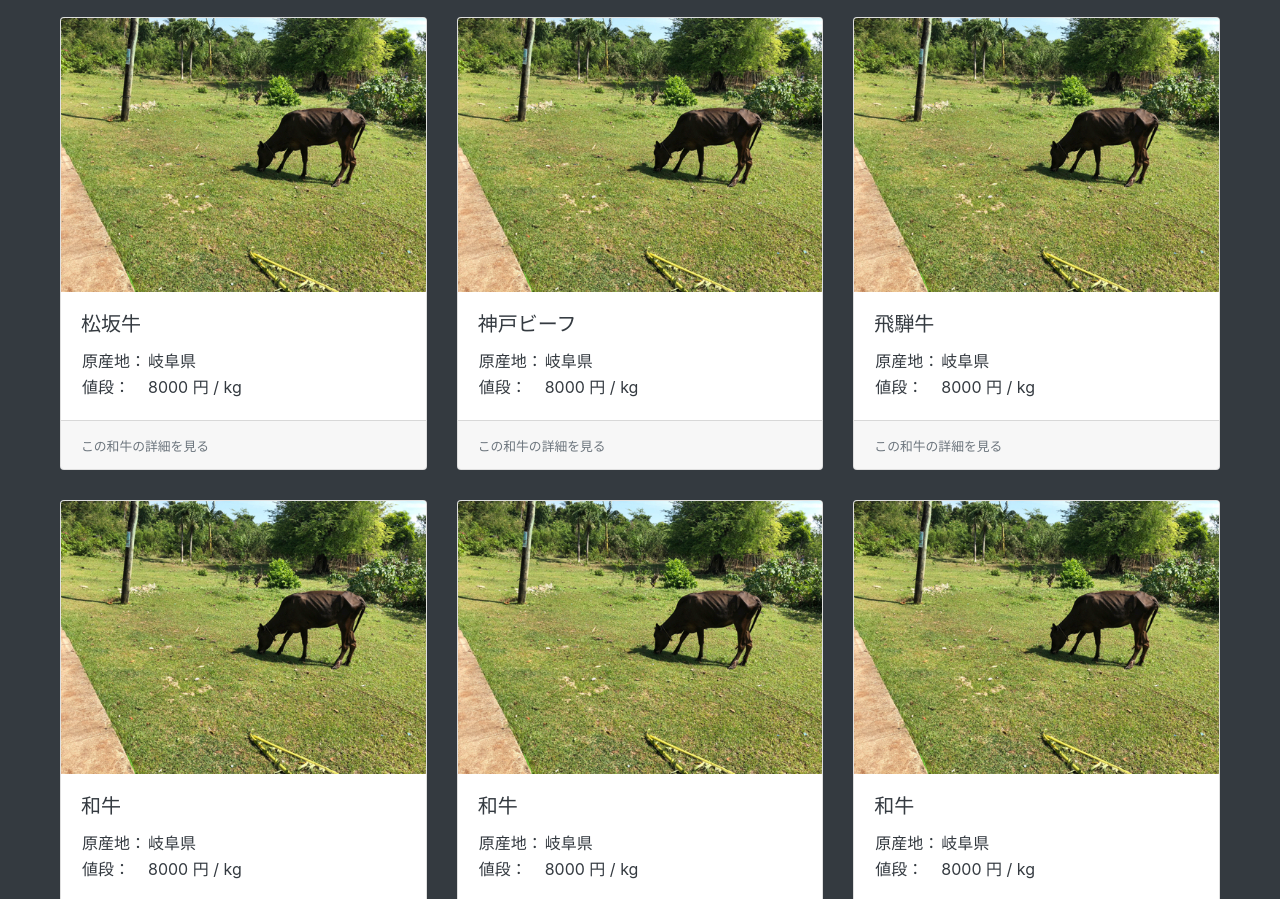
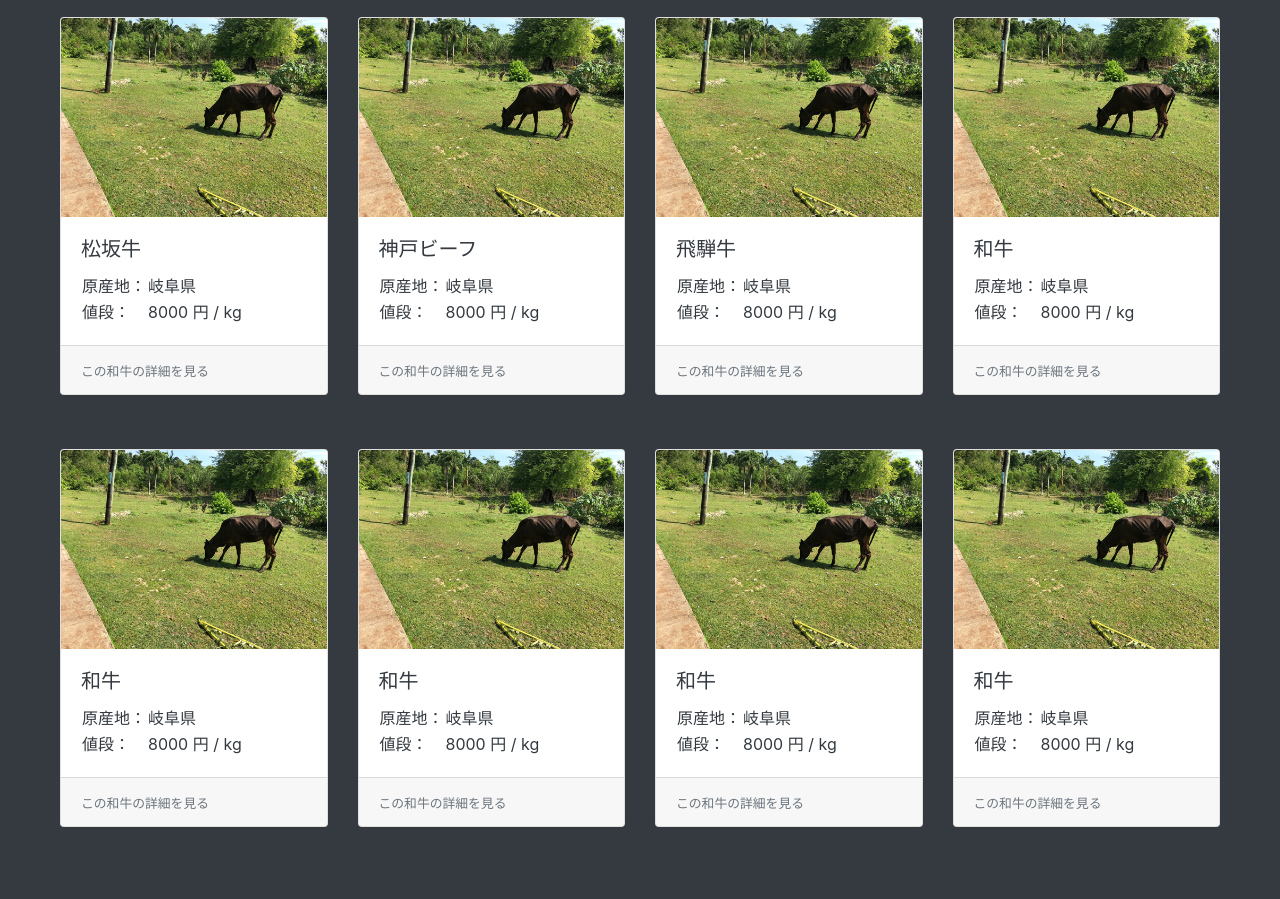
Before and after one commit to Saki0u0/wagu_price, a plain HTML site: page index.html in a window 1280 px wide. Shown: the part 43-942 px from the top of the page. Drawn offline with Linux system fonts and the light colour scheme.

Commit message:
1行あたりのカード枚数を4枚に変更

```diff
--- a/index.html
+++ b/index.html
@@ -27,7 +27,8 @@
     </ul>
   </nav>
   <main class="container-fluid content-width result">
-    <div class="card-deck row">
+    <div class="row">
+     <div class="col-md-3 mb-4">
       <a href="#" class="card">
         <img class="card-img-top" src="img/ph_beaf.jpg">
         <div class="card-body">
@@ -47,6 +48,9 @@
           <small class="text-muted">この和牛の詳細を見る</small>
         </div>
       </a>
+     </div>
+
+     <div class="col-md-3 mb-4">
       <a href="#" class="card">
         <img class="card-img-top" src="img/ph_beaf.jpg">
         <div class="card-body">
@@ -66,6 +70,9 @@
           <small class="text-muted">この和牛の詳細を見る</small>
         </div>
       </a>
+     </div>
+
+     <div class="col-md-3 mb-4">
       <a href="#" class="card">
         <img class="card-img-top" src="img/ph_beaf.jpg">
         <div class="card-body">
@@ -85,8 +92,9 @@
           <small class="text-muted">この和牛の詳細を見る</small>
         </div>
       </a>
-    </div>
-    <div class="card-deck row">
+     </div>
+
+     <div class="col-md-3 mb-4">
       <a href="#" class="card">
         <img class="card-img-top" src="img/ph_beaf.jpg">
         <div class="card-body">
@@ -106,6 +114,10 @@
           <small class="text-muted">この和牛の詳細を見る</small>
         </div>
       </a>
+     </div>
+    </div>
+    <div class="row">
+      <div class="col-md-3 mb-4">
       <a href="#" class="card">
         <img class="card-img-top" src="img/ph_beaf.jpg">
         <div class="card-body">
@@ -125,6 +137,9 @@
           <small class="text-muted">この和牛の詳細を見る</small>
         </div>
       </a>
+     </div>
+
+     <div class="col-md-3 mb-4">
       <a href="#" class="card">
         <img class="card-img-top" src="img/ph_beaf.jpg">
         <div class="card-body">
@@ -144,6 +159,51 @@
           <small class="text-muted">この和牛の詳細を見る</small>
         </div>
       </a>
+     </div>
+
+     <div class="col-md-3 mb-4">
+      <a href="#" class="card">
+        <img class="card-img-top" src="img/ph_beaf.jpg">
+        <div class="card-body">
+          <h5 class="card-title">和牛</h5>
+          <table>
+            <tr>
+              <td>原産地： </td>
+              <td>岐阜県</td>
+            </tr>
+            <tr>
+              <td>値段： </td>
+              <td>8000 円 / kg</td>
+            </tr>
+          </table>
+        </div>
+        <div class="card-footer">
+          <small class="text-muted">この和牛の詳細を見る</small>
+        </div>
+      </a>
+     </div>
+
+     <div class="col-md-3 mb-4">
+      <a href="#" class="card">
+        <img class="card-img-top" src="img/ph_beaf.jpg">
+        <div class="card-body">
+          <h5 class="card-title">和牛</h5>
+          <table>
+            <tr>
+              <td>原産地： </td>
+              <td>岐阜県</td>
+            </tr>
+            <tr>
+              <td>値段： </td>
+              <td>8000 円 / kg</td>
+            </tr>
+          </table>
+        </div>
+        <div class="card-footer">
+          <small class="text-muted">この和牛の詳細を見る</small>
+        </div>
+      </a>
+     </div>
     </div>
   </main>
   <footer class="content-width">
```
